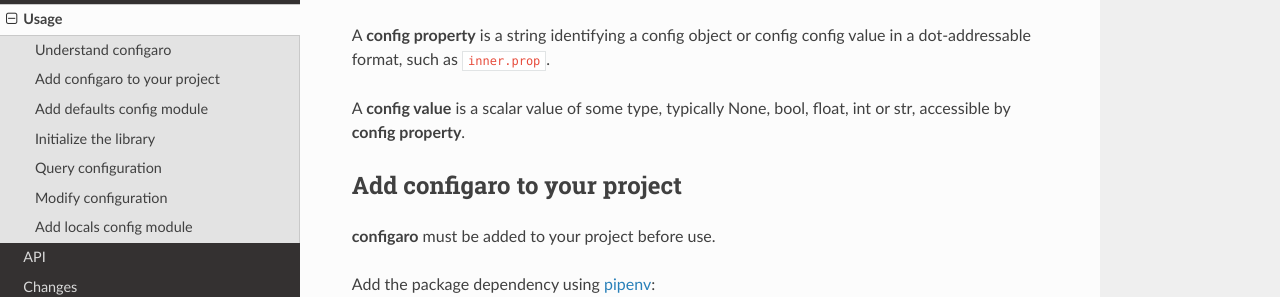
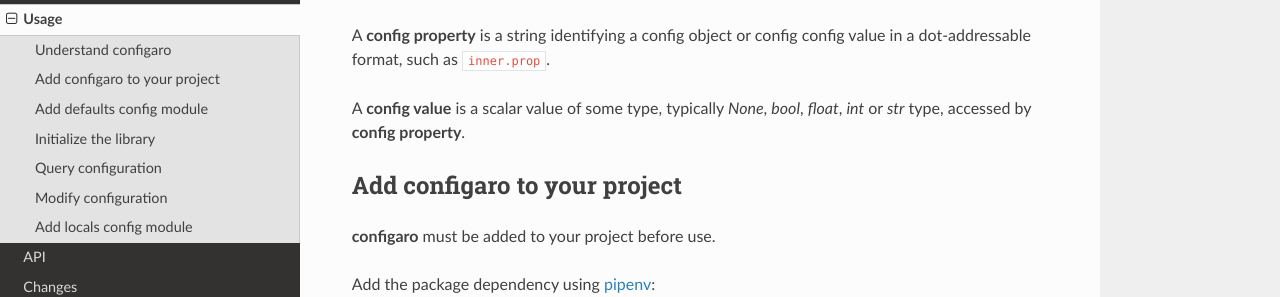
Before and after one commit to mojochao/configaro, a Sphinx documentation site: the page built from docs/source/usage.rst, in a window 1280 px wide and 900 px high, scrolled down 348 px. Shown: the part 159-456 px from the top of the window. Built offline with Sphinx 7.4.7 and the Read the Docs theme 2.0.0, drawn with Linux system fonts in a browser that asks for light colours.

Commit message:
Improve docs

```diff
--- a/docs/source/usage.rst
+++ b/docs/source/usage.rst
@@ -26,8 +26,8 @@
 A **config property** is a string identifying a config object or config
 config value in a dot-addressable format, such as ``inner.prop``.
 
-A **config value** is a scalar value of some type, typically None, bool,
-float, int or str, accessible by **config property**.
+A **config value** is a scalar value of some type, typically *None*, *bool*,
+*float*, *int* or *str* type, accessed by **config property**.
 
 Add configaro to your project
 -----------------------------
```
